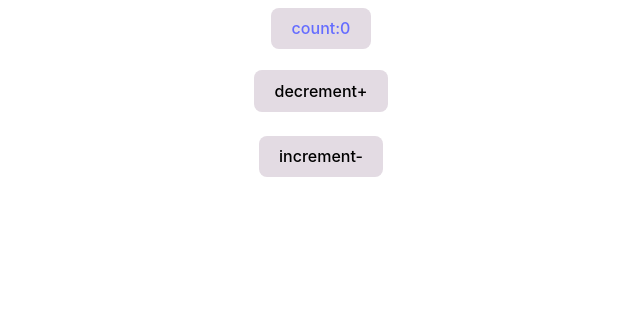
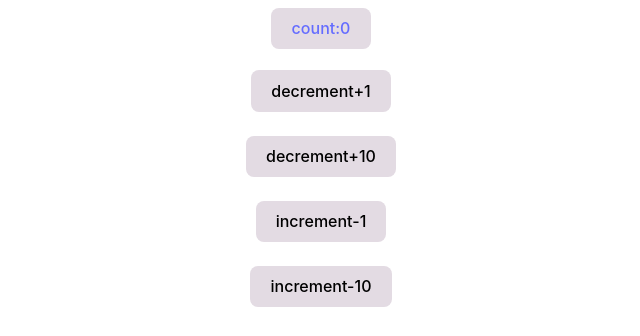
Before and after one commit to waraumbach/react.recap, a React (Vite) app: page / in a window 1280 px wide. Shown: the part 761-1097 px from the top of the page, without its empty margins (319-959 px from the left). Before the commit the page ends 970 px from the top, so only its background shows below. Built offline with nearby package versions, Linux system fonts and the light colour scheme.

Commit message:
updated Counter

```diff
--- a/src/Components/Counter.jsx
+++ b/src/Components/Counter.jsx
@@ -10,12 +10,16 @@ const Counter = () => {
           <a href="#">count:{count}</a>
         </button>
       </h4>
-      <button onClick={() => setCount(count + 1)}>decrement+ </button>
+      <button onClick={() => setCount(count + 1)}>decrement+1 </button>
       <br />
       <br />
-
-      <button onClick={() => setCount(count - 1)}>increment- </button>
+      <button onClick={() => setCount(count + 10)}>decrement+10 </button>
       <br />
+      <br />
+      <button onClick={() => setCount(count - 1)}>increment-1 </button>
+      <br />
+      <br />
+      <button onClick={() => setCount(count - 10)}>increment-10 </button>
     </>
   );
 };
```
